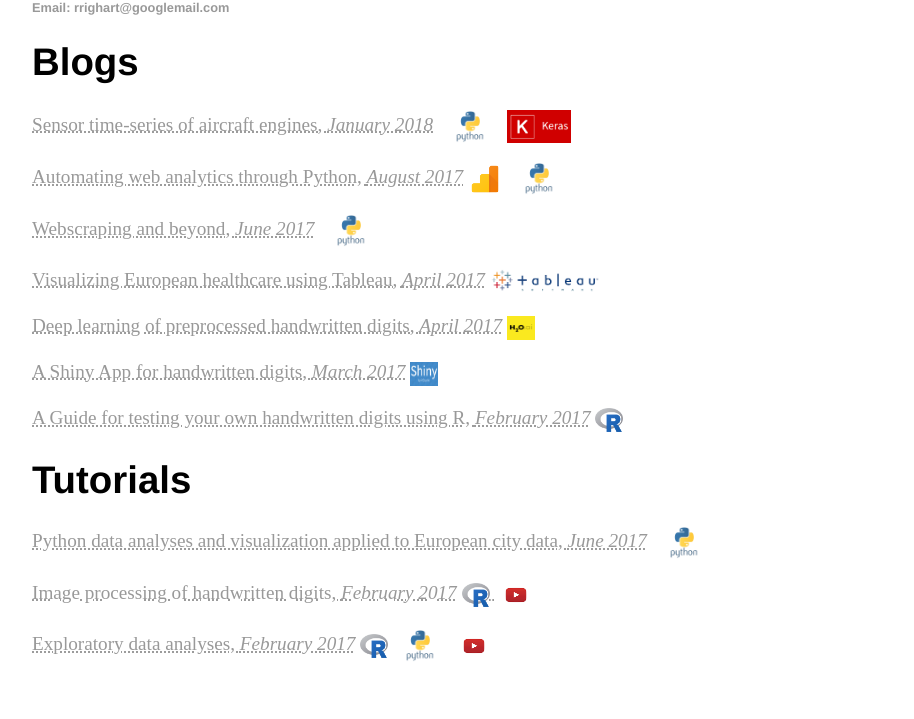
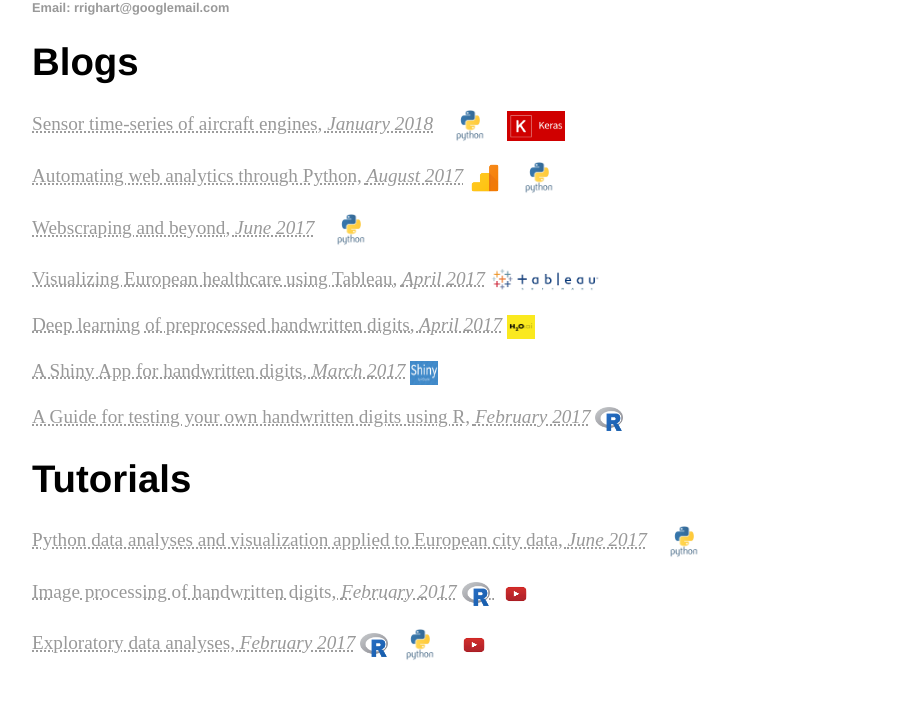
Before and after one commit to RRighart/rrighart.github.io, a Jekyll site: the page index.html, which Jekyll copies as it is, in a window 1280 px wide. Shown: the part 428-1147 px from the top of the page, without its empty margins (160-1074 px from the left). Built offline with Jekyll 4.4.1, drawn with Linux system fonts in a browser that asks for light colours.

Commit message:
Add files via upload

```diff
--- a/index.html
+++ b/index.html
@@ -43,7 +43,7 @@
 
 			<h1>Blogs </h1>
 			<p>
-			<p><a href="https://rrighart.github.io/Gatu/"> <acronym title="Keras neural nets to predict engine failure">Sensor time-series of aircraft engines, <em>January 2018</em></a> <a href="https://rrighart.github.io/Gatu/"> <acronym title="Python step-by-step guide using Numpy, Pandas, Scikit learn"><img src="Pythonlogo.png" style="vertical-align:middle" width="64" height="32"><a href="https://rrighart.github.io/Gatu/"> <acronym title="And Keras is used for neural nets"><img src="keras.png" style="vertical-align:middle" width="64" height="33"></p>
+			<p><a href="https://rrighart.github.io/Gatu/"> <acronym title="Keras neural nets to predict engine failure">Sensor time-series of aircraft engines, <em>January 2018</em></a> <a href="https://rrighart.github.io/Gatu/"> <acronym title="Python step-by-step guide using Numpy, Pandas, Scikit learn"><img src="Pythonlogo.png" style="vertical-align:middle" width="64" height="32"><a href="https://rrighart.github.io/Gatu/"> <acronym title="And Keras is used for neural nets"><img src="keras.png" style="vertical-align:middle" width="58" height="30"></p>
 			<p>
 			<p><a href="https://rrighart.github.io/GA/"> <acronym title="statistics and visualization of webtraffic data">Automating web analytics through Python, <em>August 2017</em></a> <a href="https://rrighart.github.io/GA/"> <acronym title="Guide for analyzing your webdata using Google Analytics and Python"><img src="GAlogo.png" style="vertical-align:middle" width="34" height="34"><a href="https://rrighart.github.io/GA/"> <acronym title="Guide for analyzing your webdata using Google Analytics and Python"><img src="Pythonlogo.png" style="vertical-align:middle" width="64" height="32"></p>
 			<p>
```
